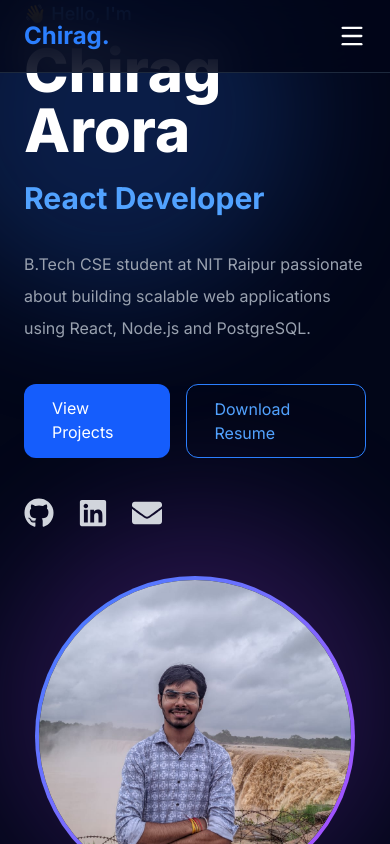
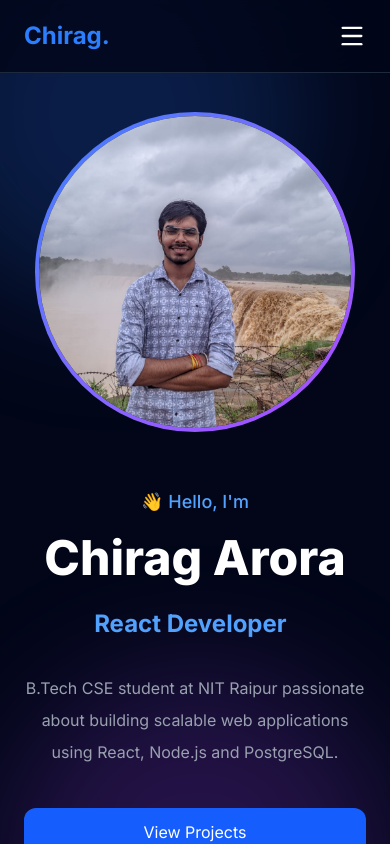
Before and after one commit to chiragarora07/chirag-portfolio, a React (Vite) app: page / in a window 390 px wide. Shown: the top 844 px of the page. Built offline with nearby package versions, Linux system fonts and the light colour scheme.

Commit message:
Refactor Hero component layout and styles
Updated layout and styling for the Hero component to enhance responsiveness and visual appeal.

```diff
--- a/src/components/sections/Hero.jsx
+++ b/src/components/sections/Hero.jsx
@@ -4,22 +4,22 @@ import profile from "../../assets/images/profile.png";
 
 function Hero() {
   return (
-    <section className="relative min-h-screen flex items-center justify-center bg-slate-950 overflow-hidden">
+    <section className="relative min-h-screen bg-slate-950 overflow-hidden pt-28 pb-16">
 
       {/* Background Blur */}
       <div className="absolute w-96 h-96 bg-blue-500/20 rounded-full blur-3xl -top-20 -left-20"></div>
       <div className="absolute w-96 h-96 bg-purple-500/20 rounded-full blur-3xl bottom-0 right-0"></div>
 
-      <div className="relative z-10 max-w-6xl mx-auto px-6 grid md:grid-cols-2 gap-12 items-center">
+      <div className="relative z-10 max-w-7xl mx-auto px-6 grid grid-cols-1 md:grid-cols-2 gap-14 items-center">
 
         {/* Left Side */}
-        <div>
+        <div className="order-2 md:order-1 text-center md:text-left">
 
           <p className="text-blue-400 text-lg font-medium">
             👋 Hello, I'm
           </p>
 
-          <h1 className="text-6xl font-extrabold text-white mt-3">
+          <h1 className="text-5xl md:text-7xl font-extrabold text-white mt-3 leading-tight">
             Chirag Arora
           </h1>
 
@@ -35,15 +35,15 @@ function Hero() {
             wrapper="h2"
             speed={40}
             repeat={Infinity}
-            className="text-3xl font-bold text-blue-400 mt-5"
+            className="text-2xl md:text-4xl font-bold text-blue-400 mt-5"
           />
 
-          <p className="text-gray-400 mt-8 leading-8">
+          <p className="text-gray-400 mt-8 leading-8 max-w-xl mx-auto md:mx-0">
             B.Tech CSE student at NIT Raipur passionate about building
             scalable web applications using React, Node.js and PostgreSQL.
           </p>
 
-          <div className="flex gap-4 mt-10">
+          <div className="flex flex-col sm:flex-row gap-4 mt-10 justify-center md:justify-start">
 
             <a
               href="#projects"
@@ -62,7 +62,7 @@ function Hero() {
 
           </div>
 
-          <div className="flex gap-6 mt-10 text-3xl text-gray-300">
+          <div className="flex gap-6 mt-10 justify-center md:justify-start text-3xl">
 
             <a href="https://github.com/chiragarora07"
                target="_blank"
```
Lines whose indentation alone changed are shown as unchanged.
